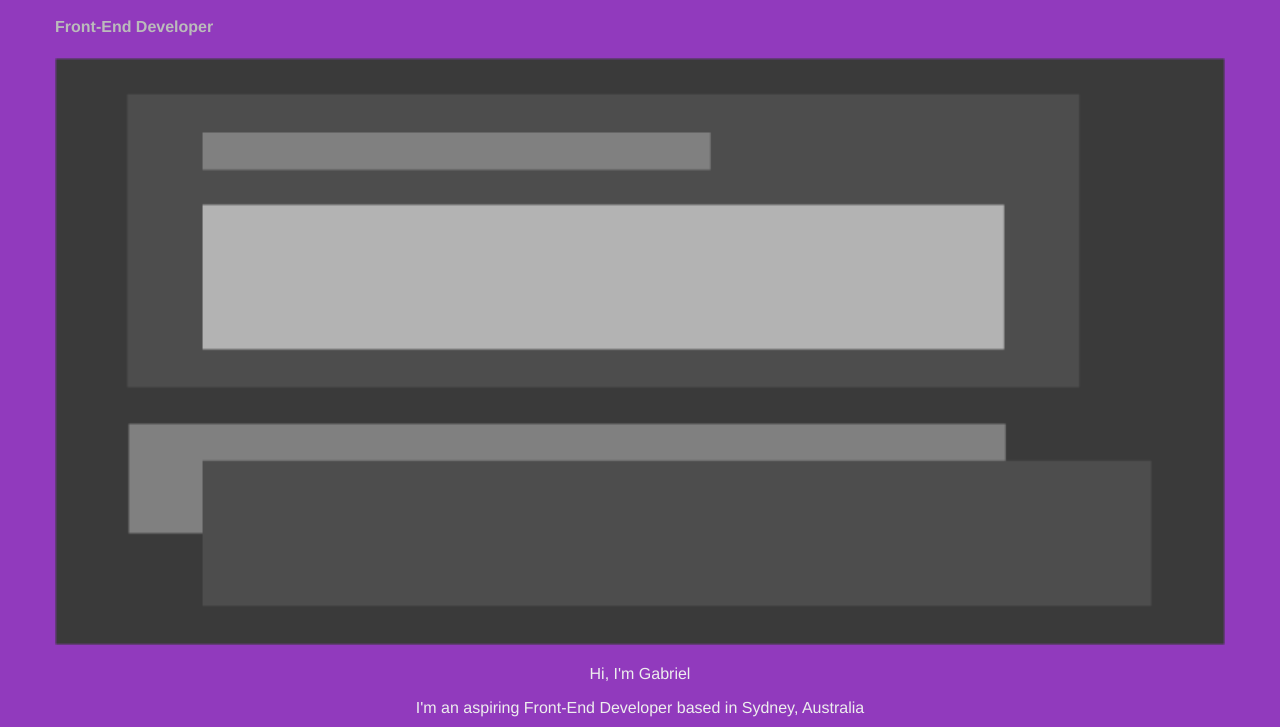
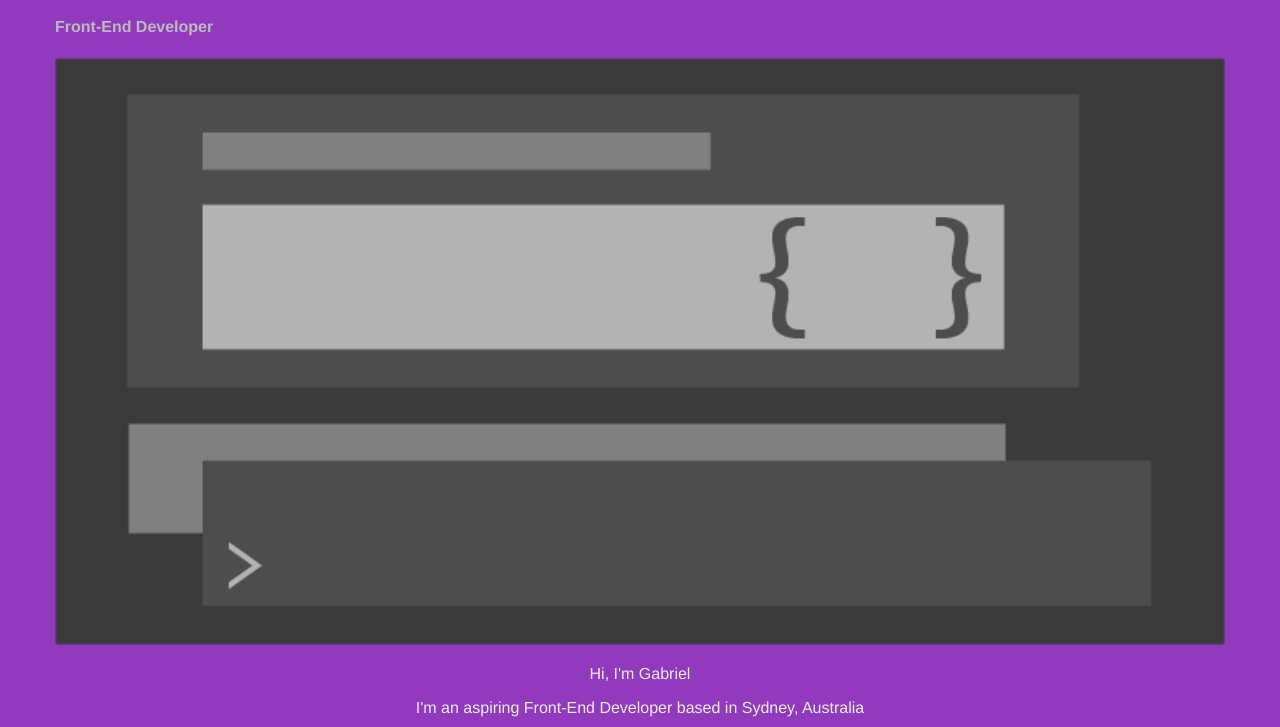
Before and after one commit to gabriel2761/gabriel2761.github.io, a website: page src/index.html in a window 1280 px wide. Shown: the part 73-800 px from the top of the page. Drawn offline with nearby package versions, Linux system fonts and the light colour scheme; files that its build step writes are made by us from their sources.

Commit message:
feat: Make hero artwork developer style

```diff
--- a/src/index.html
+++ b/src/index.html
@@ -14,7 +14,7 @@
         <div class="section-container">
             <h1 class="intro-name">Gabriel Mojica</h1>
             <h4 class="intro-title">Front-End Developer</h4>
-            <img class="intro-hero-img" src="img/Hero.png" alt="Hero Image">
+            <img class="intro-hero-img" src="img/hero-developer.png" alt="Hero Image">
             <div class="intro-description">
                 <p>Hi, I'm Gabriel</p>
                 <p>I'm an aspiring Front-End Developer based in Sydney, Australia</p>
```
Also changed, not shown: src/img/hero-developer.png (added), 1 other file.
